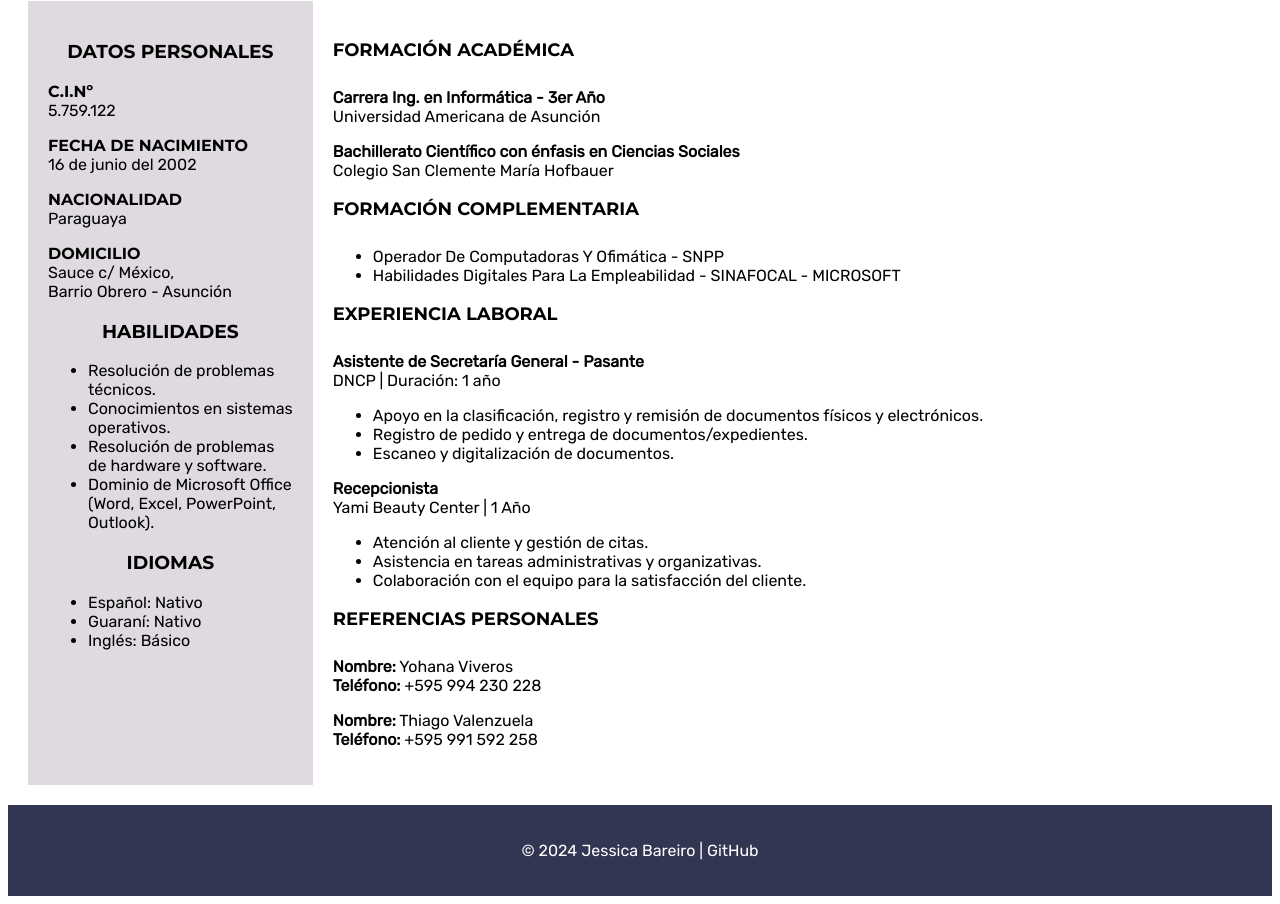
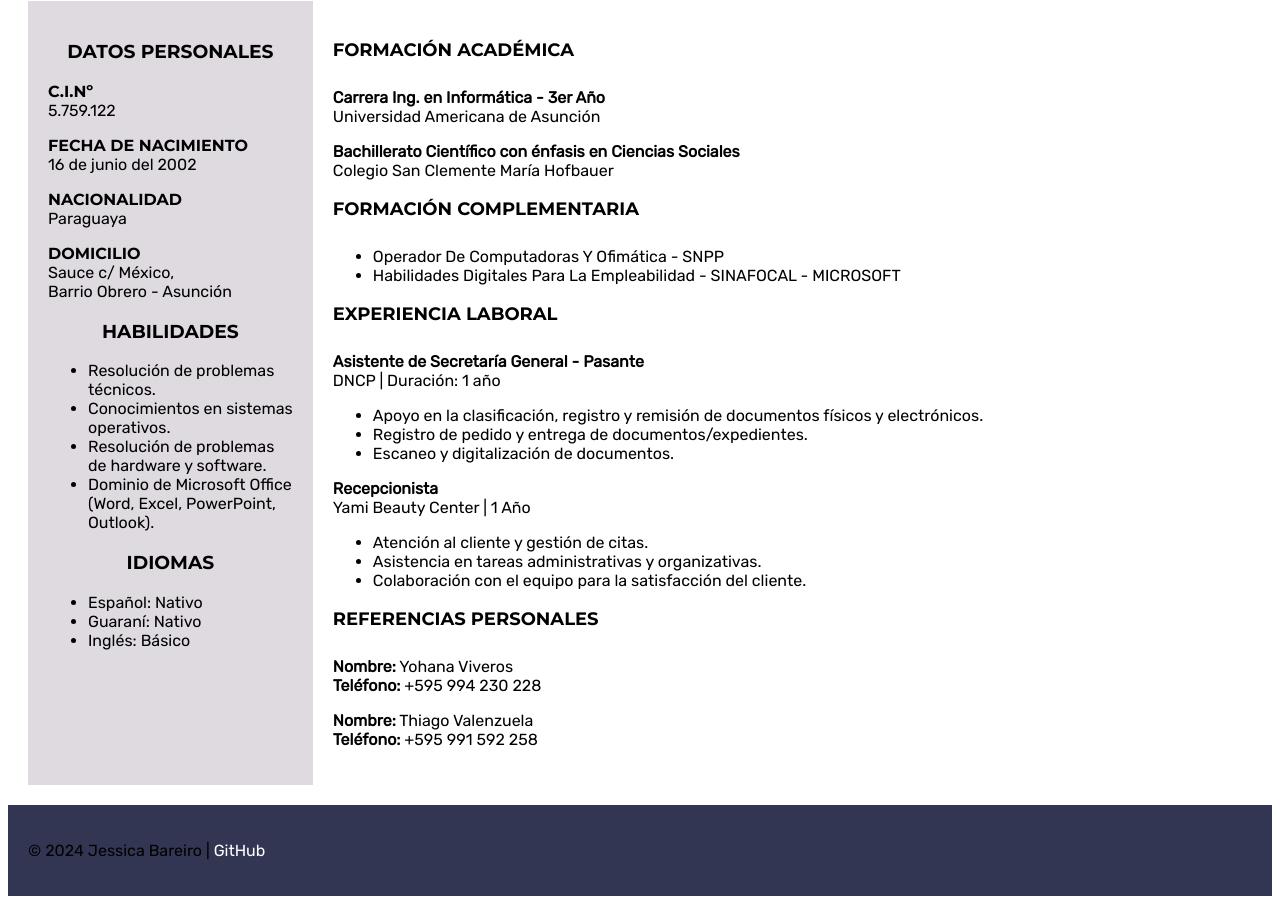
Before and after one commit to Jebareiro/cv-css, a plain HTML site: page index.html in a window 1280 px wide. Shown: the part 431-1335 px from the top of the page. Drawn offline with Linux system fonts and the light colour scheme.

Commit message:
styles.css

```diff
--- a/styles.css
+++ b/styles.css
@@ -117,9 +117,9 @@ a:hover {
 
 .footer {
     background-color: #333652;
-    color: white;
-    text-align: center;
-    padding: 20px 0;
+    display: flex;
+    align-items: center;
+    padding: 20px;
 }
 
 .footer-link {
```
